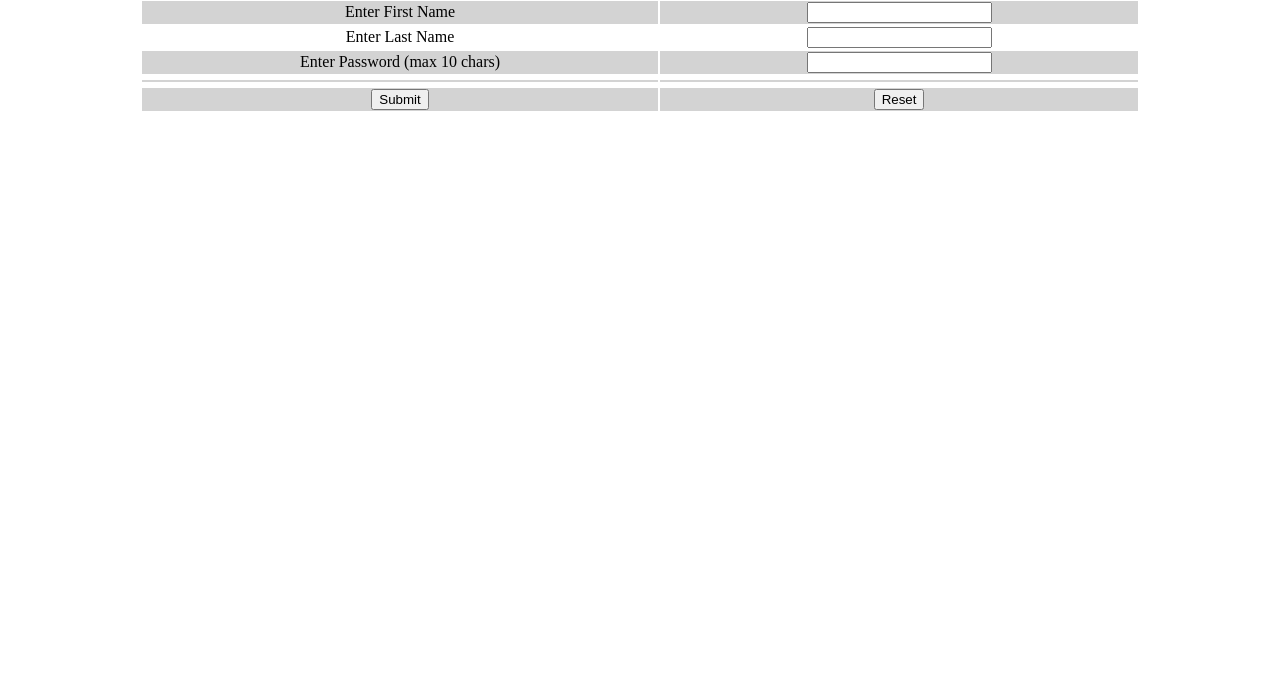
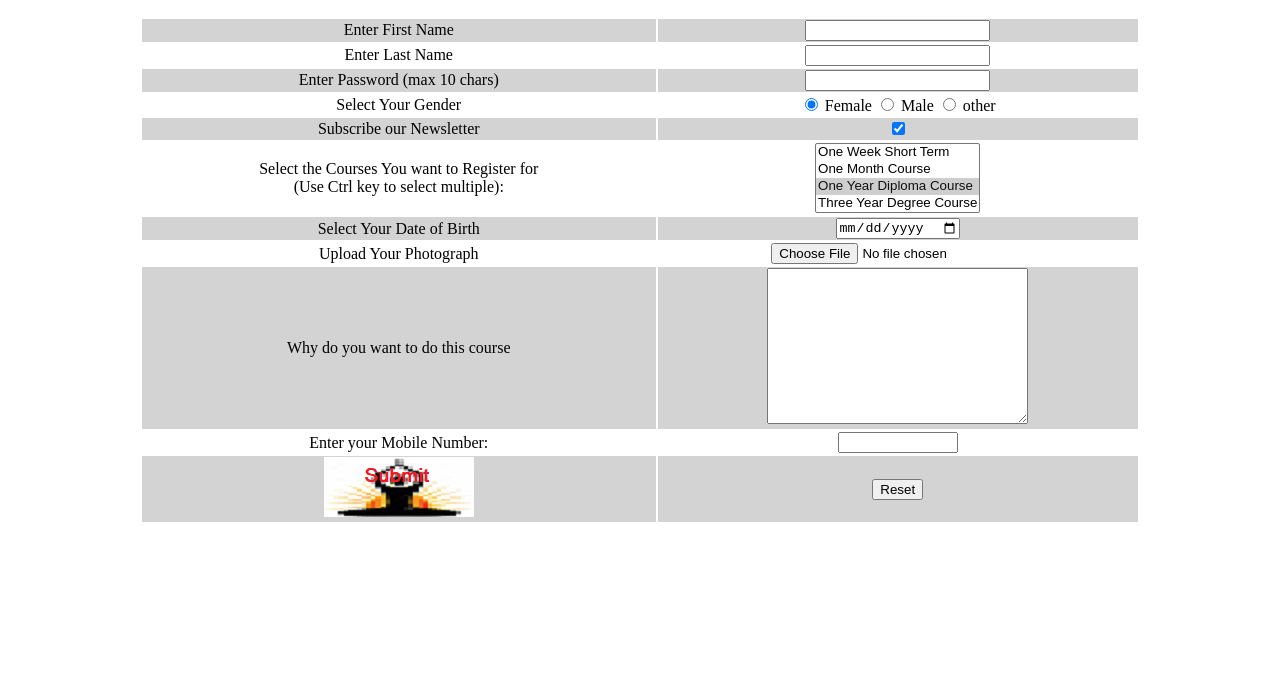
Before and after one commit to sunilmotwani/yoga, a plain HTML site: page register.html in a window 1280 px wide. Shown: the part 107-800 px from the top of the page. Drawn offline with Linux system fonts and the light colour scheme.

Commit message:
Add files via upload

```diff
--- a/register.html
+++ b/register.html
@@ -10,6 +10,9 @@
 </head>
 
 <body>
+    <header>
+        This is the header
+    </header>
     <a href="index.html">Home</a>
     <a href="about.html">About Us</a>
     <a href="gallery.html">Gallery</a>
@@ -18,7 +21,7 @@
     <a href="contact.html">Contact Us</a>
     Register
     <h1>Register Here</h1>
-    <form action="thanks.html" method="post">
+    <form action="thanks.html" method="get">
         <table align="center" width="1000">
             <tr bgcolor="lightgrey" align="center">
                 <td><label for="fname">Enter First Name</label></td>
@@ -33,19 +36,49 @@
                 <td><input type="password" required maxlength="10" name="psw" id="psw" ></td>
             </tr>
             <tr align="center">
-                <td></td>
-                <td></td>
+                <td><label for="female">Select Your Gender</label></td>
+                <td><input type="radio" name="gender" id="female" value="Female" required checked> Female
+                    <input type="radio" name="gender" id="male" value="Male" required> Male
+                    <input type="radio" name="gender" id="other" value="other" required> other
+                </td>
             </tr>
             <tr bgcolor="lightgrey" align="center">
-                <td></td>
-                <td></td>
+                <td><label for="newsletter">Subscribe our Newsletter</label></td>
+                <td><input type="checkbox" name="newsletter" id="newsletter" value="yes" checked>
+
+                </td>
             </tr>
             <tr align="center">
-                <td></td>
-                <td></td>
+                <td><label for="course">Select the Courses You want to Register for <br> (Use Ctrl key to select multiple):</label></td>
+                <td><select name="course" id="course" required multiple>
+                    <option value="1">One Week Short Term</option>
+                    <option value="2">One Month Course</option>
+                    <option value="3" selected>One Year Diploma Course</option>
+                    <option value="4">Three Year Degree Course</option>
+
+                </select></td>
             </tr>
             <tr bgcolor="lightgrey" align="center">
-                <td><input type="submit"></td>
+                <td><label for="dob">Select Your Date of Birth</label></td>
+                <td><input type="date" name="dob" id="dob"></td>
+            </tr>
+            <tr align="center">
+                <td><label for="photo">Upload Your Photograph</label></td>
+                <td><input type="file" name="photo" id="photo"></td>
+            </tr>
+            <tr bgcolor="lightgrey" align="center">
+                <td>
+
+                    <label for="reason">Why do you want to do this course</label>
+                </td>
+                <td><textarea name="reason" id="reason" cols="30" rows="10"></textarea></td>
+            </tr>
+            <tr align="center">
+                <td><label for="mobile">Enter your Mobile Number:</label></td>
+                <td><input type="number" id="quantity" name="quantity" min="6000000000" max="9999999999"></td>
+            </tr>
+            <tr bgcolor="lightgrey" align="center">
+                <td><input type="image" src="images/button1.png" alt="Submit"></td>
                 <td><input type="reset"></td>
             </tr>
             <tr align="center">
```
